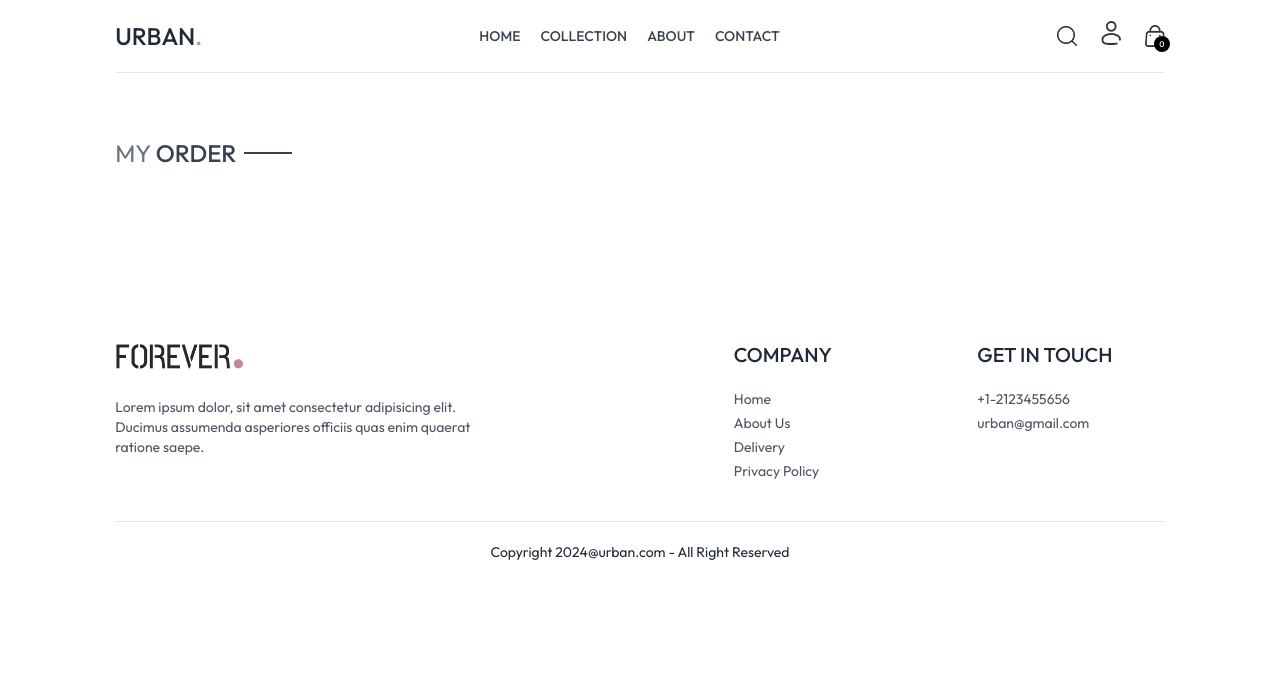
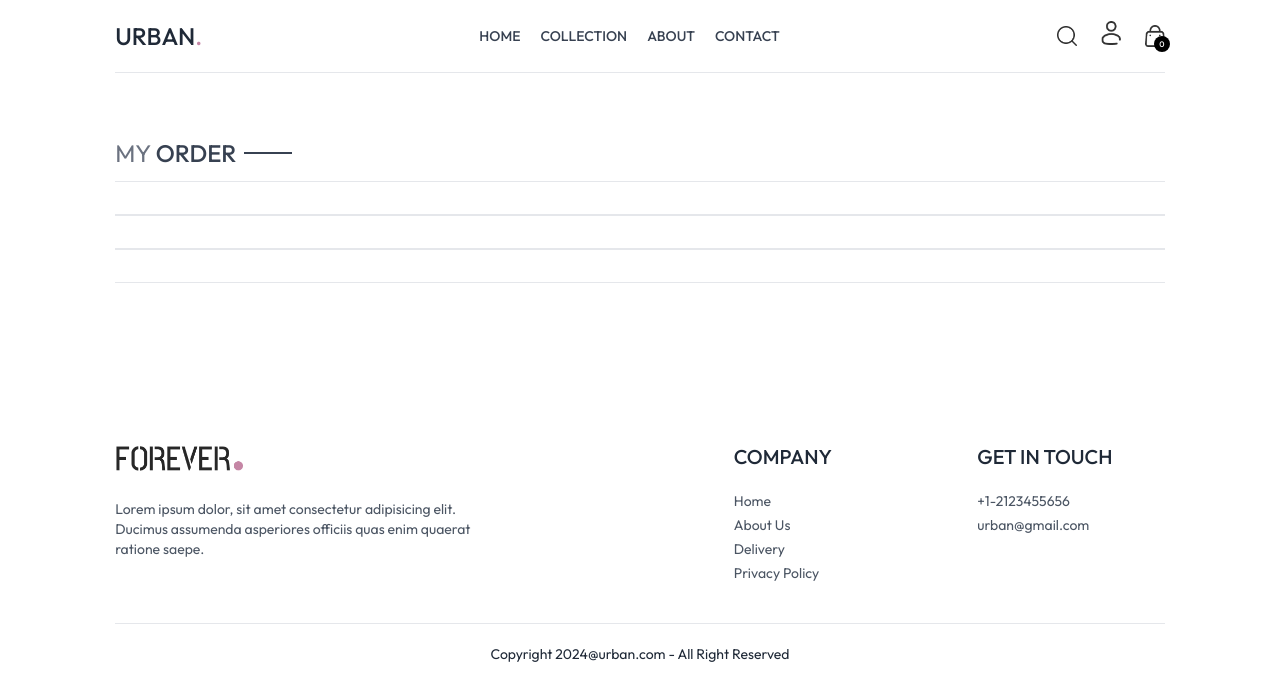
Before and after one commit to ashrafultusar/urban-frontend, a React (Vite) app in the folder urban-frontend/: page /orders in a window 1280 px wide. Shown: the top 700 px of the page. Built offline with nearby package versions, Linux system fonts and the light colour scheme.

Commit message:
added order page product class

```diff
--- a/urban-frontend/src/pages/Orders.jsx
+++ b/urban-frontend/src/pages/Orders.jsx
@@ -1,6 +1,7 @@
 import React, { useContext } from "react";
 import { ShopContext } from "../context/ShopContex";
 import Title from "../components/Title";
+import index from "toastify";
 
 const Orders = () => {
   const { products, currency } = useContext(ShopContext);
@@ -9,7 +10,20 @@ const Orders = () => {
     <div className="border-t pt-16">
           <div className="text-2xl">
               <Title text1={'my'} text2={'order'}></Title>
-      </div>
+
+              <div>
+                  {
+                      products.slice(1, 4).map((item, index) => (
+                          <div key={index} className="py-4 border-t border-b text-gray-700 flex flex-col md:flex-row md:items-center md:justify-between gap-4">
+                              <div>
+
+                              </div>
+                          </div>
+                      ))
+                  }
+     </div>
+
+          </div>
     </div>
   );
 };
```
